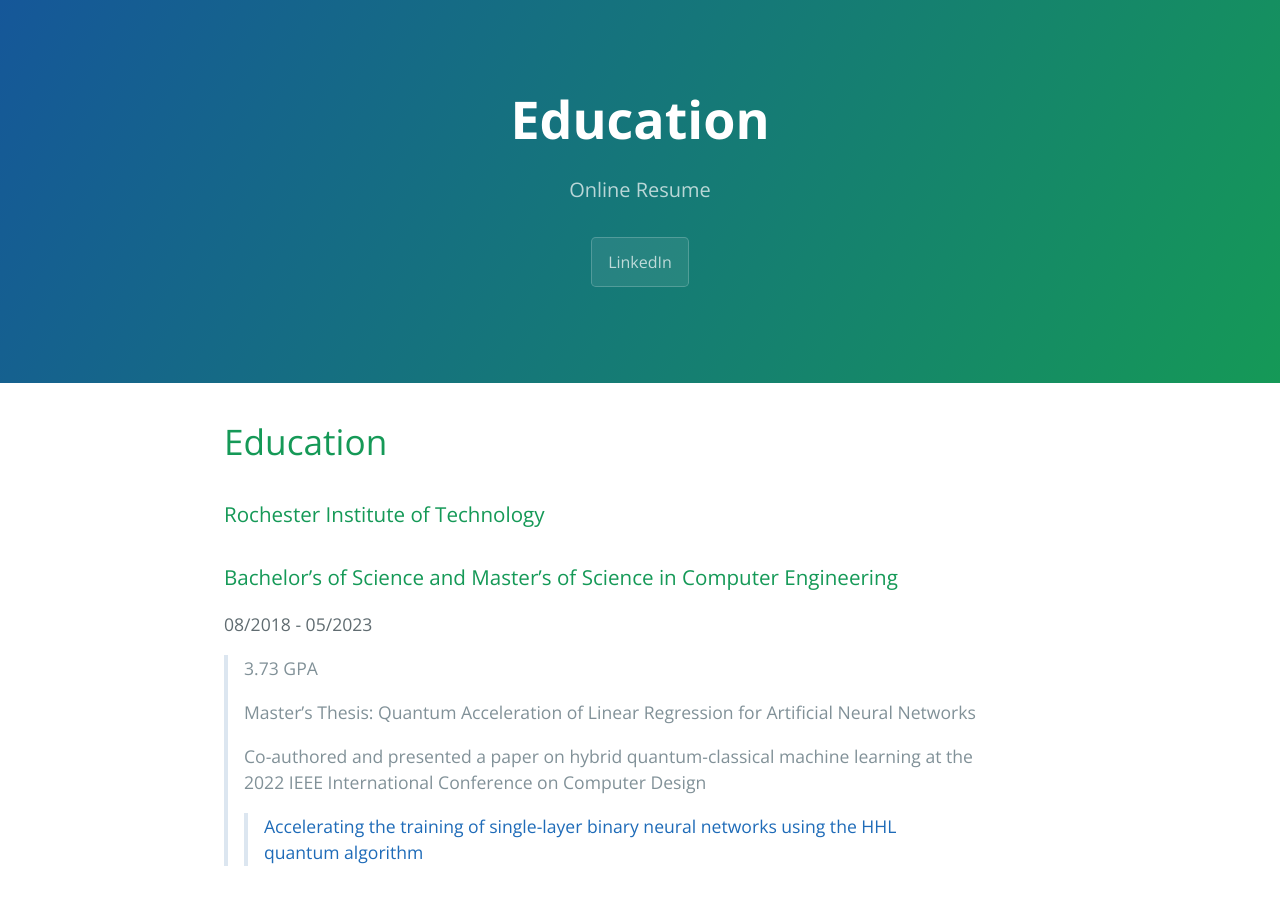
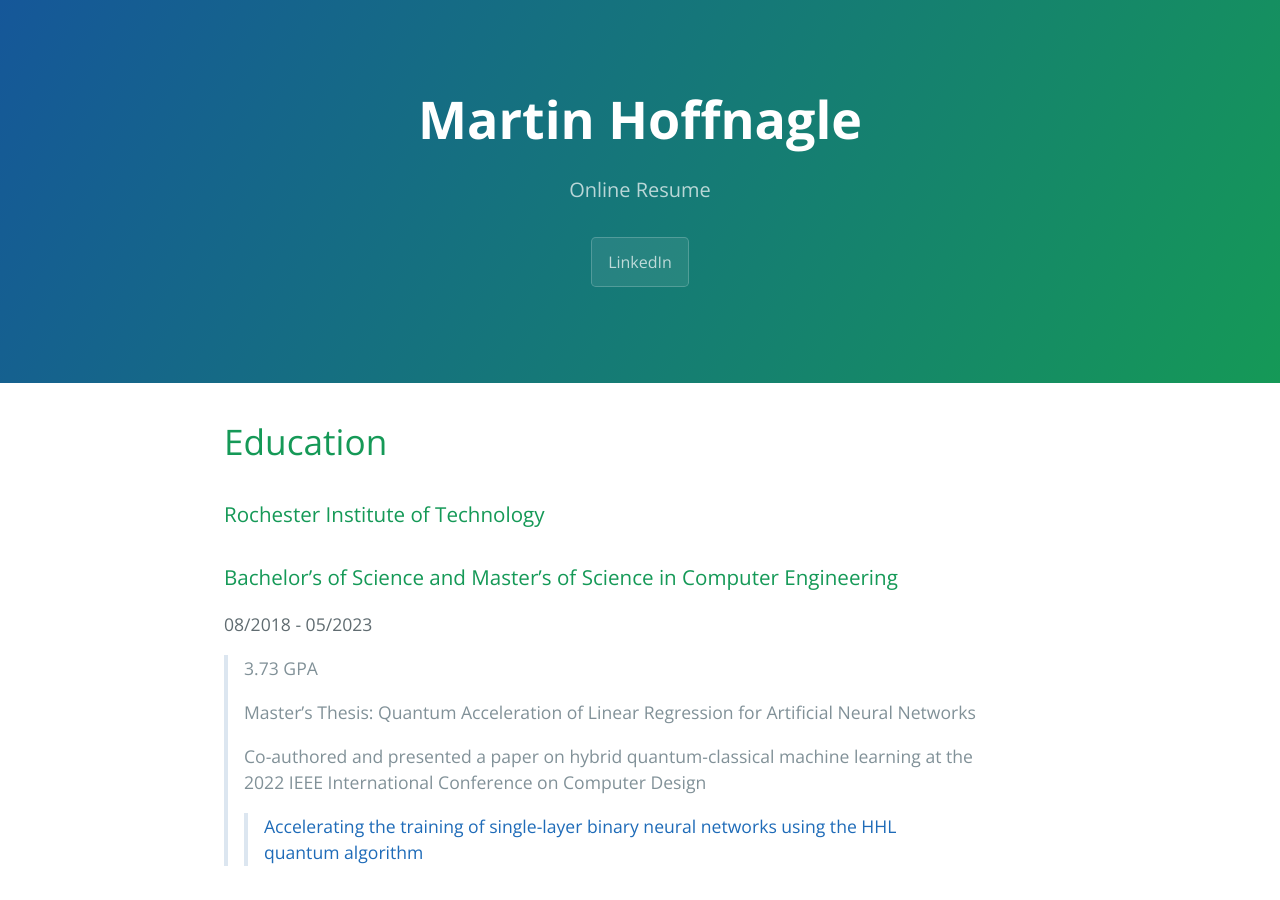
Before and after one commit to MartinHoffnagle/martinhoffnagle.github.io, a Jekyll site: the page built from index.md, in a window 1280 px wide and 900 px high. Built offline with Jekyll 4.4.1, drawn with Linux system fonts in a browser that asks for light colours; our own code applies the rules of GitHub Pages for plain Markdown files.

Commit message:
Update default.html

```diff
--- a/_layouts/default.html
+++ b/_layouts/default.html
@@ -16,7 +16,7 @@
     <a id="skip-to-content" href="#content">Skip to the content.</a>
 
     <header class="page-header" role="banner">
-      <h1 class="project-name">{{ page.title | default: site.title | default: site.github.repository_name }}</h1>
+      <h1 class="project-name">Martin Hoffnagle</h1>
       <h2 class="project-tagline">{{ page.description | default: site.description | default: site.github.project_tagline }}</h2>
       {% if site.github.is_project_page %}
         <a href="{{ site.github.repository_url }}" class="btn">View on GitHub</a>
```
